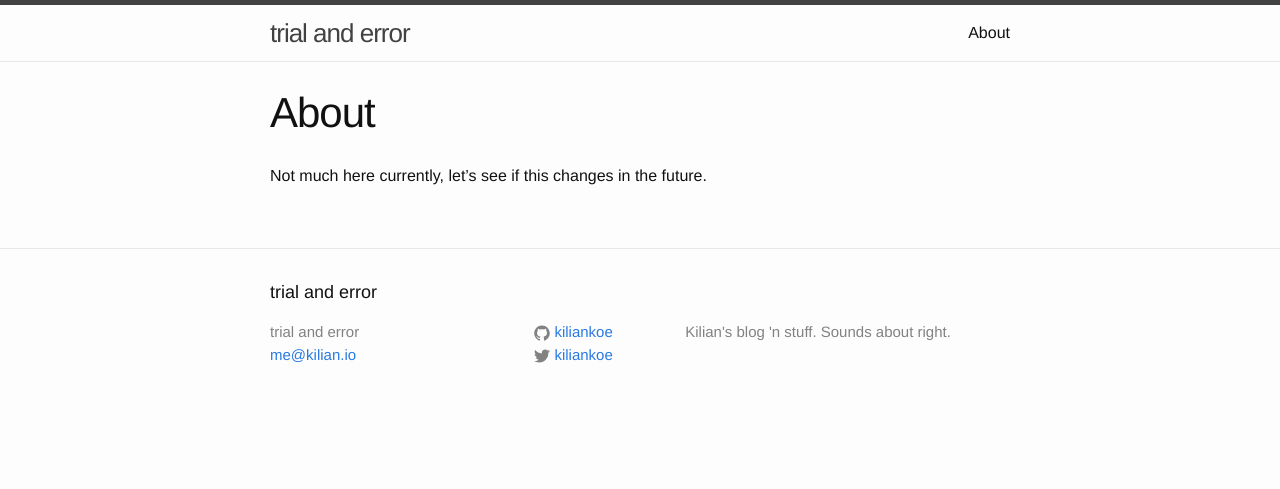
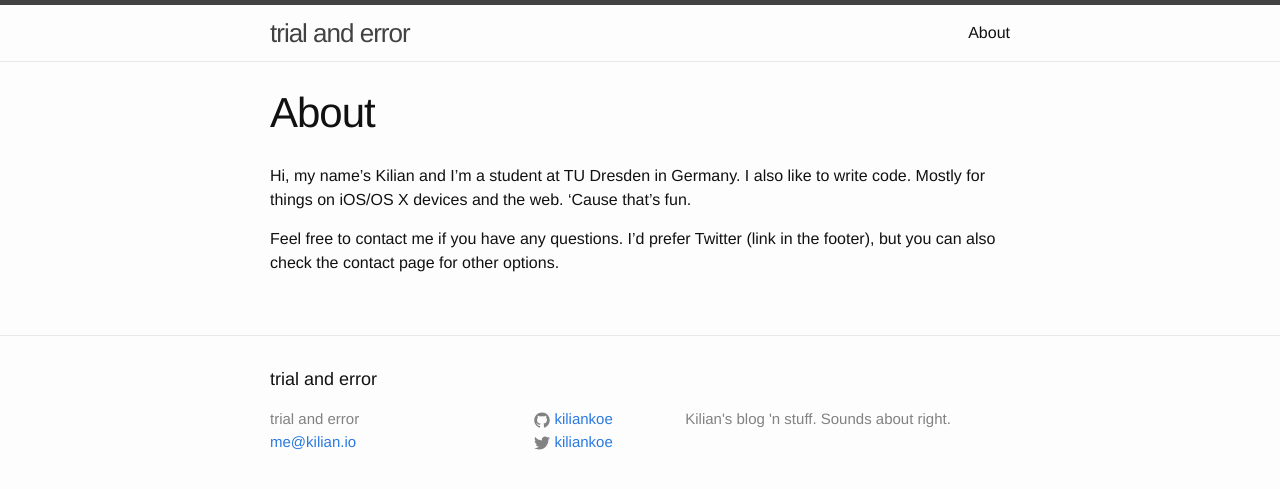
Before and after one commit to kiliankoe/blog_old, a Jekyll site: the page built from about.md, in a window 1280 px wide. Shown: the top 489 px of the page. Built offline with Jekyll 4.4.1, drawn with Linux system fonts in a browser that asks for light colours.

Commit message:
Update about page

```diff
--- a/about.md
+++ b/about.md
@@ -4,4 +4,6 @@ title: About
 permalink: /about/
 ---
 
-Not much here currently, let's see if this changes in the future.
+Hi, my name's Kilian and I'm a student at TU Dresden in Germany. I also like to write code. Mostly for things on iOS/OS X devices and the web. 'Cause that's fun.
+
+Feel free to contact me if you have any questions. I'd prefer Twitter (link in the footer), but you can also check the contact page for other options.
```
